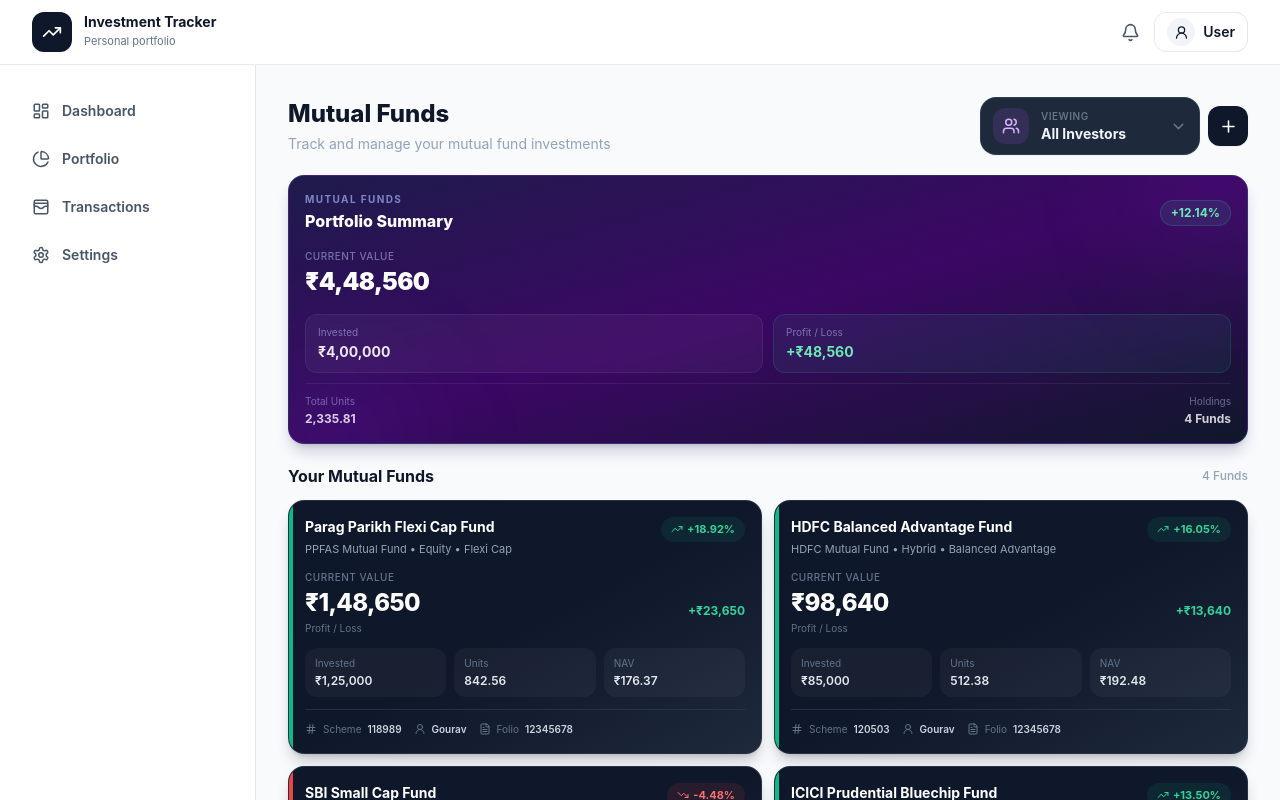
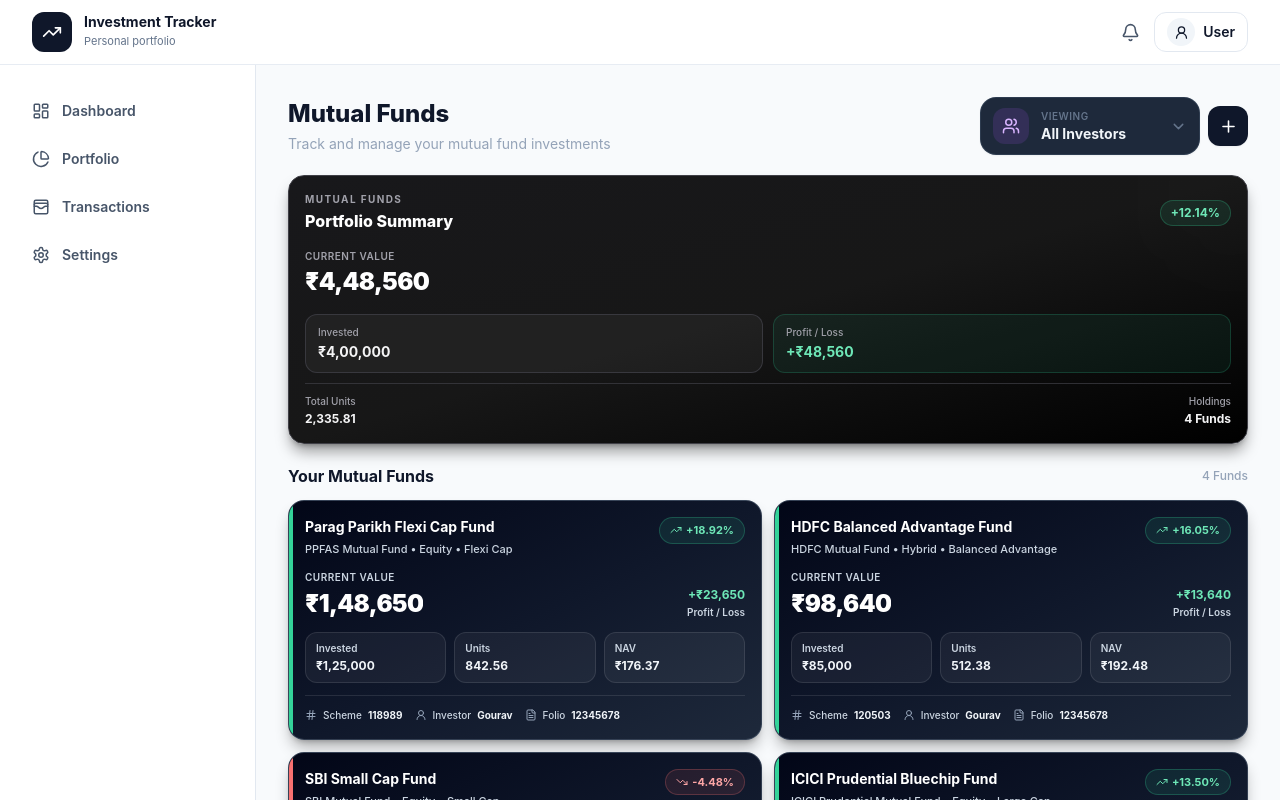
Before and after one commit to gouravpatel1611/investment-tracker, a React (Vite) app: page /mutual-funds in a window 1280 px wide. Shown: the top 800 px of the page. Built offline with nearby package versions, Linux system fonts and the light colour scheme.

Commit message:
color change

```diff
--- a/src/components/investments/mutualFunds/MutualFundCard.jsx
+++ b/src/components/investments/mutualFunds/MutualFundCard.jsx
@@ -11,43 +11,59 @@ function formatCurrency(value) {
     style: "currency",
     currency: "INR",
     maximumFractionDigits: 0,
-  }).format(value);
+  }).format(Number(value) || 0);
 }
 
 function MutualFundCard({ fund }) {
-  const isProfit = fund.profitLoss >= 0;
+  const profitLoss = Number(fund.profitLoss) || 0;
+  const returnPercent = Number(fund.returnPercent) || 0;
+
+  const isProfit = profitLoss >= 0;
 
   return (
     <div
       className="
-        relative overflow-hidden
+        relative
+        overflow-hidden
         rounded-2xl
-        border border-slate-700/60
-        bg-gradient-to-br from-slate-900 via-slate-900 to-slate-800
+        border border-slate-600/70
+        bg-gradient-to-br
+        from-slate-950
+        via-slate-900
+        to-slate-800
         p-4
-        shadow-lg shadow-slate-950/20
+        shadow-lg
+        shadow-black/30
       "
     >
 
-      {/* TOP ACCENT */}
+      {/* SIDE ACCENT */}
       <div
-        className={`absolute left-0 top-0 h-full w-1 ${
-          isProfit ? "bg-emerald-500" : "bg-red-500"
-        }`}
+        className={`
+          absolute
+          left-0
+          top-0
+          h-full
+          w-1
+          ${
+            isProfit
+              ? "bg-emerald-400"
+              : "bg-red-400"
+          }
+        `}
       />
 
       {/* HEADER */}
       <div className="flex items-start justify-between gap-3">
 
+        {/* SCHEME */}
         <div className="min-w-0">
 
-          <div className="flex items-center gap-2">
           <h3 className="truncate text-sm font-bold text-white">
             {fund.schemeName}
           </h3>
-          </div>
 
-          <p className="mt-1 truncate text-[11px] text-slate-400">
+          <p className="mt-1 truncate text-[11px] font-medium text-slate-300">
             {fund.amcName} • {fund.category}
           </p>
 
@@ -55,11 +71,23 @@ function MutualFundCard({ fund }) {
 
         {/* RETURN */}
         <div
-          className={`flex shrink-0 items-center gap-1 rounded-full px-2.5 py-1 text-[11px] font-bold ${
+          className={`
+            flex
+            shrink-0
+            items-center
+            gap-1
+            rounded-full
+            border
+            px-2.5
+            py-1
+            text-[11px]
+            font-bold
+            ${
               isProfit
-              ? "bg-emerald-500/10 text-emerald-400"
-              : "bg-red-500/10 text-red-400"
-          }`}
+                ? "border-emerald-400/25 bg-emerald-400/10 text-emerald-300"
+                : "border-red-400/25 bg-red-400/10 text-red-300"
+            }
+          `}
         >
           {isProfit ? (
             <TrendingUp size={12} />
@@ -68,7 +96,7 @@ function MutualFundCard({ fund }) {
           )}
 
           {isProfit ? "+" : ""}
-          {fund.returnPercent.toFixed(2)}%
+          {returnPercent.toFixed(2)}%
         </div>
 
       </div>
@@ -76,106 +104,214 @@ function MutualFundCard({ fund }) {
       {/* CURRENT VALUE */}
       <div className="mt-3">
 
-        <p className="text-[10px] font-medium uppercase tracking-wider text-slate-500">
+        <p
+          className="
+            text-[10px]
+            font-semibold
+            uppercase
+            tracking-wider
+            text-slate-300
+          "
+        >
           Current Value
         </p>
 
         <div className="mt-0.5 flex items-end justify-between gap-3">
 
-          <p className="text-2xl font-extrabold tracking-tight text-white">
+          {/* CURRENT VALUE */}
+          <p
+            className="
+              truncate
+              text-2xl
+              font-black
+              tracking-tight
+              text-white
+            "
+          >
             {formatCurrency(fund.currentValue)}
           </p>
 
-          <div
-            className={`text-right text-xs font-bold ${
+          {/* PROFIT / LOSS */}
+          <div className="shrink-0 text-right">
+
+            <p
+              className={`
+                text-xs
+                font-bold
+                ${
                   isProfit
-                ? "text-emerald-400"
-                : "text-red-400"
-            }`}
+                    ? "text-emerald-300"
+                    : "text-red-300"
+                }
+              `}
             >
               {isProfit ? "+" : ""}
-            {formatCurrency(fund.profitLoss)}
-          </div>
+              {formatCurrency(profitLoss)}
+            </p>
 
-        </div>
-
-        <p className="mt-0.5 text-[10px] text-slate-500">
+            <p className="mt-0.5 text-[10px] font-semibold text-slate-300">
               Profit / Loss
             </p>
 
           </div>
 
-      {/* INVESTMENT DETAILS */}
+        </div>
+
+      </div>
+
+      {/* DETAILS */}
       <div className="mt-3 grid grid-cols-3 gap-2">
 
-        <div className="rounded-xl bg-white/[0.04] px-2.5 py-2">
-          <p className="text-[10px] text-slate-500">
+        {/* INVESTED */}
+        <div
+          className="
+            rounded-xl
+            border border-white/10
+            bg-white/[0.05]
+            px-2.5
+            py-2
+          "
+        >
+          <p className="text-[10px] font-semibold text-slate-300">
             Invested
           </p>
 
-          <p className="mt-0.5 truncate text-xs font-semibold text-slate-200">
+          <p
+            className="
+              mt-0.5
+              truncate
+              text-xs
+              font-bold
+              text-slate-100
+            "
+          >
             {formatCurrency(fund.investedAmount)}
           </p>
         </div>
 
-        <div className="rounded-xl bg-white/[0.04] px-2.5 py-2">
-          <p className="text-[10px] text-slate-500">
+        {/* UNITS */}
+        <div
+          className="
+            rounded-xl
+            border border-white/10
+            bg-white/[0.05]
+            px-2.5
+            py-2
+          "
+        >
+          <p className="text-[10px] font-semibold text-slate-300">
             Units
           </p>
 
-          <p className="mt-0.5 truncate text-xs font-semibold text-slate-200">
-            {fund.units.toFixed(2)}
+          <p
+            className="
+              mt-0.5
+              truncate
+              text-xs
+              font-bold
+              text-slate-100
+            "
+          >
+            {Number(fund.units || 0).toFixed(2)}
           </p>
         </div>
 
-        <div className="rounded-xl bg-white/[0.04] px-2.5 py-2">
-          <p className="text-[10px] text-slate-500">
+        {/* NAV */}
+        <div
+          className="
+            rounded-xl
+            border border-white/10
+            bg-white/[0.05]
+            px-2.5
+            py-2
+          "
+        >
+          <p className="text-[10px] font-semibold text-slate-300">
             NAV
           </p>
 
-          <p className="mt-0.5 truncate text-xs font-semibold text-slate-200">
-            ₹{fund.nav.toFixed(2)}
+          <p
+            className="
+              mt-0.5
+              truncate
+              text-xs
+              font-bold
+              text-slate-100
+            "
+          >
+            ₹{Number(fund.nav || 0).toFixed(2)}
           </p>
         </div>
 
       </div>
 
-      {/* META INFORMATION */}
-      <div className="mt-3 flex flex-wrap items-center gap-x-3 gap-y-1.5 border-t border-slate-700/60 pt-3">
+      {/* META */}
+      <div
+        className="
+          mt-3
+          flex
+          flex-wrap
+          items-center
+          gap-x-3
+          gap-y-2
+          border-t
+          border-white/10
+          pt-3
+        "
+      >
 
         {/* SCHEME CODE */}
         <div className="flex items-center gap-1.5">
-          <Hash size={12} className="text-slate-500" />
 
-          <span className="text-[10px] text-slate-500">
+          <Hash
+            size={12}
+            className="shrink-0 text-slate-400"
+          />
+
+          <span className="text-[10px] font-medium text-slate-300">
             Scheme
           </span>
 
-          <span className="text-[10px] font-semibold text-slate-300">
+          <span className="text-[10px] font-bold text-slate-100">
             {fund.schemeCode}
           </span>
+
         </div>
 
         {/* INVESTOR */}
         <div className="flex items-center gap-1.5">
-          <UserRound size={12} className="text-slate-500" />
 
-          <span className="text-[10px] font-semibold text-slate-300">
+          <UserRound
+            size={12}
+            className="shrink-0 text-slate-400"
+          />
+
+          <span className="text-[10px] font-medium text-slate-300">
+            Investor
+          </span>
+
+          <span className="text-[10px] font-bold text-slate-100">
             {fund.investorName}
           </span>
+
         </div>
 
         {/* FOLIO */}
         <div className="flex items-center gap-1.5">
-          <FileText size={12} className="text-slate-500" />
 
-          <span className="text-[10px] text-slate-500">
+          <FileText
+            size={12}
+            className="shrink-0 text-slate-400"
+          />
+
+          <span className="text-[10px] font-medium text-slate-300">
             Folio
           </span>
 
-          <span className="text-[10px] font-semibold text-slate-300">
+          <span className="text-[10px] font-bold text-slate-100">
             {fund.folioNumber}
           </span>
+
         </div>
 
       </div>
--- a/src/components/investments/mutualFunds/MutualFundSummaryCard.jsx
+++ b/src/components/investments/mutualFunds/MutualFundSummaryCard.jsx
@@ -24,18 +24,18 @@ function MutualFundSummaryCard({ data }) {
         relative
         overflow-hidden
         rounded-2xl
-        border border-indigo-400/20
+        border border-zinc-700
         bg-gradient-to-br
-        from-indigo-950
-        via-purple-950
-        to-slate-900
+        from-zinc-900
+        via-neutral-900
+        to-black
         p-4
         shadow-lg
-        shadow-indigo-950/20
+        shadow-black/40
       "
     >
 
-      {/* GLOW */}
+      {/* SUBTLE GLOW */}
       <div
         className="
           pointer-events-none
@@ -45,26 +45,11 @@ function MutualFundSummaryCard({ data }) {
           h-40
           w-40
           rounded-full
-          bg-purple-500/10
+          bg-white/[0.025]
           blur-3xl
         "
       />
 
-      <div
-        className="
-          pointer-events-none
-          absolute
-          -bottom-20
-          -left-10
-          h-40
-          w-40
-          rounded-full
-          bg-indigo-500/10
-          blur-3xl
-        "
-      />
-
-      {/* CONTENT */}
       <div className="relative">
 
         {/* HEADER */}
@@ -77,7 +62,7 @@ function MutualFundSummaryCard({ data }) {
                 font-bold
                 uppercase
                 tracking-[0.14em]
-                text-indigo-300/70
+                text-zinc-400
               "
             >
               Mutual Funds
@@ -99,8 +84,8 @@ function MutualFundSummaryCard({ data }) {
               font-bold
               ${
                 isProfit
-                  ? "border-emerald-400/20 bg-emerald-400/10 text-emerald-300"
-                  : "border-red-400/20 bg-red-400/10 text-red-300"
+                  ? "border-emerald-400/25 bg-emerald-400/10 text-emerald-300"
+                  : "border-red-400/25 bg-red-400/10 text-red-300"
               }
             `}
           >
@@ -113,17 +98,33 @@ function MutualFundSummaryCard({ data }) {
         {/* CURRENT VALUE */}
         <div className="mt-4">
 
-          <p className="text-[10px] font-medium uppercase tracking-wider text-indigo-200/50">
+          <p
+            className="
+              text-[10px]
+              font-semibold
+              uppercase
+              tracking-wider
+              text-zinc-400
+            "
+          >
             Current Value
           </p>
 
-          <p className="mt-0.5 text-2xl font-black tracking-tight text-white">
+          <p
+            className="
+              mt-0.5
+              text-2xl
+              font-black
+              tracking-tight
+              text-white
+            "
+          >
             {formatCurrency(data.currentValue)}
           </p>
 
         </div>
 
-        {/* STATS */}
+        {/* MAIN STATS */}
         <div className="mt-4 grid grid-cols-2 gap-2.5">
 
           {/* INVESTED */}
@@ -131,18 +132,25 @@ function MutualFundSummaryCard({ data }) {
             className="
               rounded-xl
               border
-              border-white/[0.07]
+              border-zinc-700/80
               bg-white/[0.045]
               px-3
               py-2.5
-              backdrop-blur-sm
             "
           >
-            <p className="text-[10px] text-indigo-200/50">
+            <p className="text-[10px] font-medium text-zinc-400">
               Invested
             </p>
 
-            <p className="mt-0.5 truncate text-sm font-bold text-white/90">
+            <p
+              className="
+                mt-0.5
+                truncate
+                text-sm
+                font-bold
+                text-zinc-100
+              "
+            >
               {formatCurrency(data.invested)}
             </p>
           </div>
@@ -156,21 +164,27 @@ function MutualFundSummaryCard({ data }) {
               py-2.5
               ${
                 isProfit
-                  ? "border-emerald-400/15 bg-emerald-400/[0.07]"
-                  : "border-red-400/15 bg-red-400/[0.07]"
+                  ? "border-emerald-400/20 bg-emerald-400/[0.07]"
+                  : "border-red-400/20 bg-red-400/[0.07]"
               }
             `}
           >
-            <p className="text-[10px] text-indigo-200/50">
+            <p className="text-[10px] font-medium text-zinc-400">
               Profit / Loss
             </p>
 
             <p
-              className={`mt-0.5 truncate text-sm font-bold ${
-                isProfit
-                  ? "text-emerald-300"
-                  : "text-red-300"
-              }`}
+              className={`
+                mt-0.5
+                truncate
+                text-sm
+                font-bold
+                ${
+                  isProfit
+                    ? "text-emerald-300"
+                    : "text-red-300"
+                }
+              `}
             >
               {isProfit ? "+" : ""}
               {formatCurrency(profitLoss)}
@@ -179,7 +193,7 @@ function MutualFundSummaryCard({ data }) {
 
         </div>
 
-        {/* BOTTOM INFO */}
+        {/* BOTTOM STATS */}
         <div
           className="
             mt-2.5
@@ -187,32 +201,50 @@ function MutualFundSummaryCard({ data }) {
             items-center
             justify-between
             border-t
-            border-white/[0.07]
+            border-zinc-700/70
             pt-2.5
           "
         >
 
+          {/* TOTAL UNITS */}
           <div>
-            <p className="text-[10px] text-indigo-200/45">
+            <p className="text-[10px] font-medium text-zinc-400">
               Total Units
             </p>
 
-            <p className="mt-0.5 text-xs font-bold text-white/80">
+            <p
+              className="
+                mt-0.5
+                text-xs
+                font-bold
+                text-zinc-100
+              "
+            >
               {formatUnits(data.units)}
             </p>
           </div>
 
+          {/* HOLDINGS */}
           <div className="text-right">
-            <p className="text-[10px] text-indigo-200/45">
+
+            <p className="text-[10px] font-medium text-zinc-400">
               Holdings
             </p>
 
-            <p className="mt-0.5 text-xs font-bold text-white/80">
+            <p
+              className="
+                mt-0.5
+                text-xs
+                font-bold
+                text-zinc-100
+              "
+            >
               {data.holdings}{" "}
               {data.holdings === 1
                 ? "Fund"
                 : "Funds"}
             </p>
+
           </div>
 
         </div>
```
Lines whose indentation alone changed are shown as unchanged.
